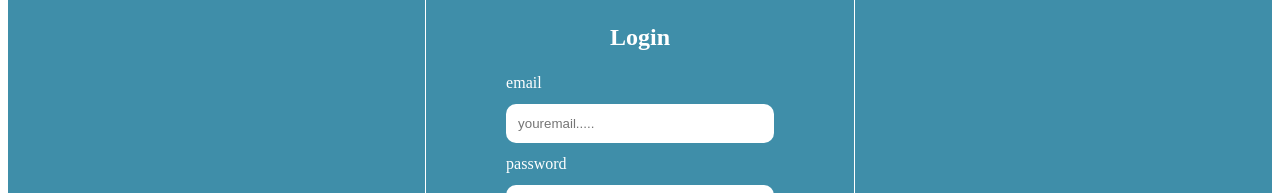
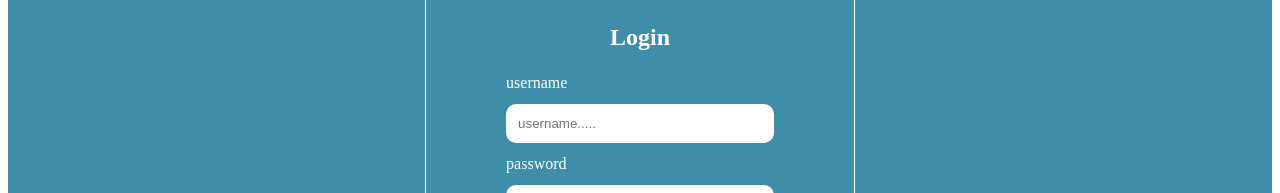
Before and after one commit to MitchScho/dogswalk, a React (Create React App) app: page /auth in a window 1280 px wide. Shown: the part 299-492 px from the top of the page. Built offline with nearby package versions, Linux system fonts and the light colour scheme; no server answers.

Commit message:
Create Home directory to house dateList component and completed JWT authentication

```diff
--- a/package.json
+++ b/package.json
@@ -9,6 +9,7 @@
     "axios": "^0.27.2",
     "classnames": "^2.3.1",
     "date-fns": "^2.28.0",
+    "js-cookie": "^3.0.1",
     "moment": "^2.29.4",
     "react": "^18.2.0",
     "react-big-calendar": "^1.5.0",
--- a/src/App.js
+++ b/src/App.js
@@ -1,10 +1,11 @@
+import { Routes, Route } from "react-router-dom";
 import Nav from './components/Nav'
 import Auth from './Auth';
 import Admin from './Admin';
-import DateList from './components/DateList'
+import Home from './Home';
+import useApplicationData from './hooks/useApplicationData';
+//-- Style Imports --
 import './App.scss';
-import useApplicationData from './hooks/useApplicationData';
-import { Routes, Route } from "react-router-dom";
 //------------------------------------------------------------------------------------------------------------
 
 function App() {
@@ -19,11 +20,11 @@ function App() {
         <Nav />
         <main>
           <Routes>
-            <Route path="/" element={<DateList
-              walks={state.walks}
+            <Route path="/*" element={<Home
+              state={state}
               createDogWalk={createDogWalk}
               deleteDogWalk={deleteDogWalk}
-              dogs={state.dogs} />}>
+               />}>
             </Route>
             <Route path="auth/*" element={<Auth />}></Route>
             <Route path="admin/*" element={<Admin walks={state.walks} reFreshkey={state.reFreshKey}/>}></Route>
--- a/src/Auth/Login.jsx
+++ b/src/Auth/Login.jsx
@@ -1,27 +1,49 @@
 import { useState } from "react";
 import axios from 'axios';
+import Cookies from 'js-cookie';
 //--- Style Imports ---
 import './index.scss';
+
 
 const Login = ({ onFormSwitch }) => {
   const [email, setEmail] = useState("");
   const [pass, setPass] = useState("");
+  const [userName, setUserName] = useState("");
+
 
   const loginSubmit = (e) => {
     e.preventDefault();
     console.log('login submit');
-    const data = { email, pass };
+    const data = { username: userName, password: pass };
 
     axios.post("http://localhost:8000/api/login", data)
       .then((res) => {
-        console.log("login response", res);
+
+        const accessToken = res.data.accessToken;
+
+        Cookies.set("token", accessToken);
+        // // Adds the token to the header
+        // axios.defaults.headers.common.Authorization = `Bearer ${authToken}`;
+
+      })
+      .catch((err) => {
+        console.log(err.message);
       })
   };
   return (
     <div className="auth-form-container">
       <h2>Login</h2>
       <form className="login-form" onSubmit={loginSubmit}>
-        <label htmlFor="email">email</label>
+        <label htmlFor="username">username</label>
+        <input
+          value={userName}
+          onChange={(e) => setUserName(e.target.value)}
+          type="username"
+          placeholder="username....."
+          id="username"
+          name="username"
+        />
+        {/* <label htmlFor="email">email</label>
         <input
           value={email}
           onChange={(e) => setEmail(e.target.value)}
@@ -29,7 +51,7 @@ const Login = ({ onFormSwitch }) => {
           placeholder="youremail....."
           id="email"
           name="email"
-        />
+        /> */}
         <label htmlFor="password">password</label>
         <input
           value={pass}
--- a/src/Auth/Register.jsx
+++ b/src/Auth/Register.jsx
@@ -4,7 +4,7 @@ import axios from 'axios'
 import './index.scss';
 
 const Register = ({ onFormSwitch }) => {
-  const [name, setName] = useState("");
+  const [userName, setUserName] = useState("");
   const [email, setEmail] = useState("");
   const [pass, setPass] = useState("");
 
@@ -12,7 +12,7 @@ const Register = ({ onFormSwitch }) => {
     e.preventDefault();
     console.log("register submit");
 
-    const data = { name, email, pass };
+    const data = { userName, email, pass };
 
     axios.post("http://localhost:8000/api/register", data).then((res) => {
       console.log("register response", res);
@@ -27,14 +27,14 @@ const Register = ({ onFormSwitch }) => {
         onSubmit={registerSubmit}
         autoComplete="off"
       >
-        <label>name</label>
+        <label>username</label>
         <input
-          value={name}
-          onChange={(e) => setName(e.target.value)}
-          name="name"
-          id="name"
+          value={userName}
+          onChange={(e) => setUserName(e.target.value)}
+          name="username"
+          id="username"
           type="text"
-          placeholder="Name..."
+          placeholder="username..."
         />
         <label htmlffor="email">email</label>
         <input
--- /dev/null
+++ b/src/Home/index.jsx
@@ -0,0 +1,53 @@
+import DateList from "../components/DateList";
+import axios from "axios";
+import Cookies from 'js-cookie';
+
+import { Routes, Route } from "react-router-dom";
+import { useEffect, useState } from "react";
+
+
+const getMe = () => {
+  const authToken = Cookies.get('token');
+  console.log("auth token", authToken);
+  const config = {
+    headers: {
+      Authorization: `Bearer ${authToken}`,
+    },
+  };
+  return axios.get("http://localhost:8000/api/me", config);
+
+};
+
+const Home = ({ state, createDogWalk, deleteDogWalk }) => {
+
+  const [user, setUser] = useState(null);
+
+  useEffect(() => {
+
+    getMe()
+      .then((res) => {
+        setUser(res.data.user);
+
+    })
+  },[])
+
+  return (
+    <div>
+      <Routes>
+        <Route
+          path="/"
+          element={
+            <DateList
+              walks={state.walks}
+              createDogWalk={createDogWalk}
+              deleteDogWalk={deleteDogWalk}
+              dogs={state.dogs}
+            />
+          }
+        ></Route>
+      </Routes>
+    </div>
+  );
+};
+
+export default Home;
--- a/src/hooks/useApplicationData.js
+++ b/src/hooks/useApplicationData.js
@@ -27,6 +27,10 @@ const useApplicationData = () => {
     getUsers();
 
   }, []);
+
+  //----------------------------------------
+
+
 
   //-----------------------------------------------------------------------------------------------
 
```
Also changed, not shown: 1 other file (tests, documents, lock files or other folders).
